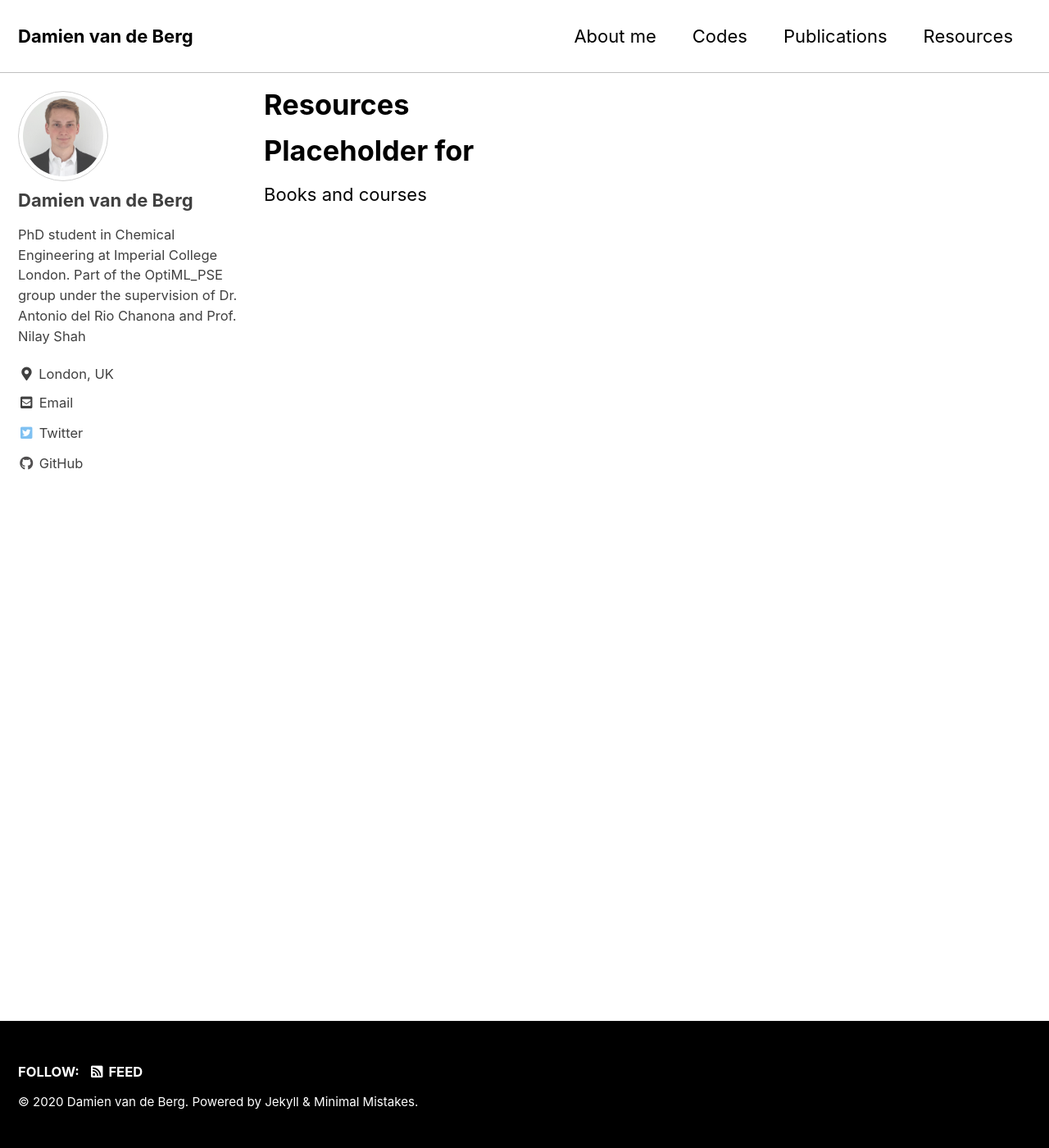
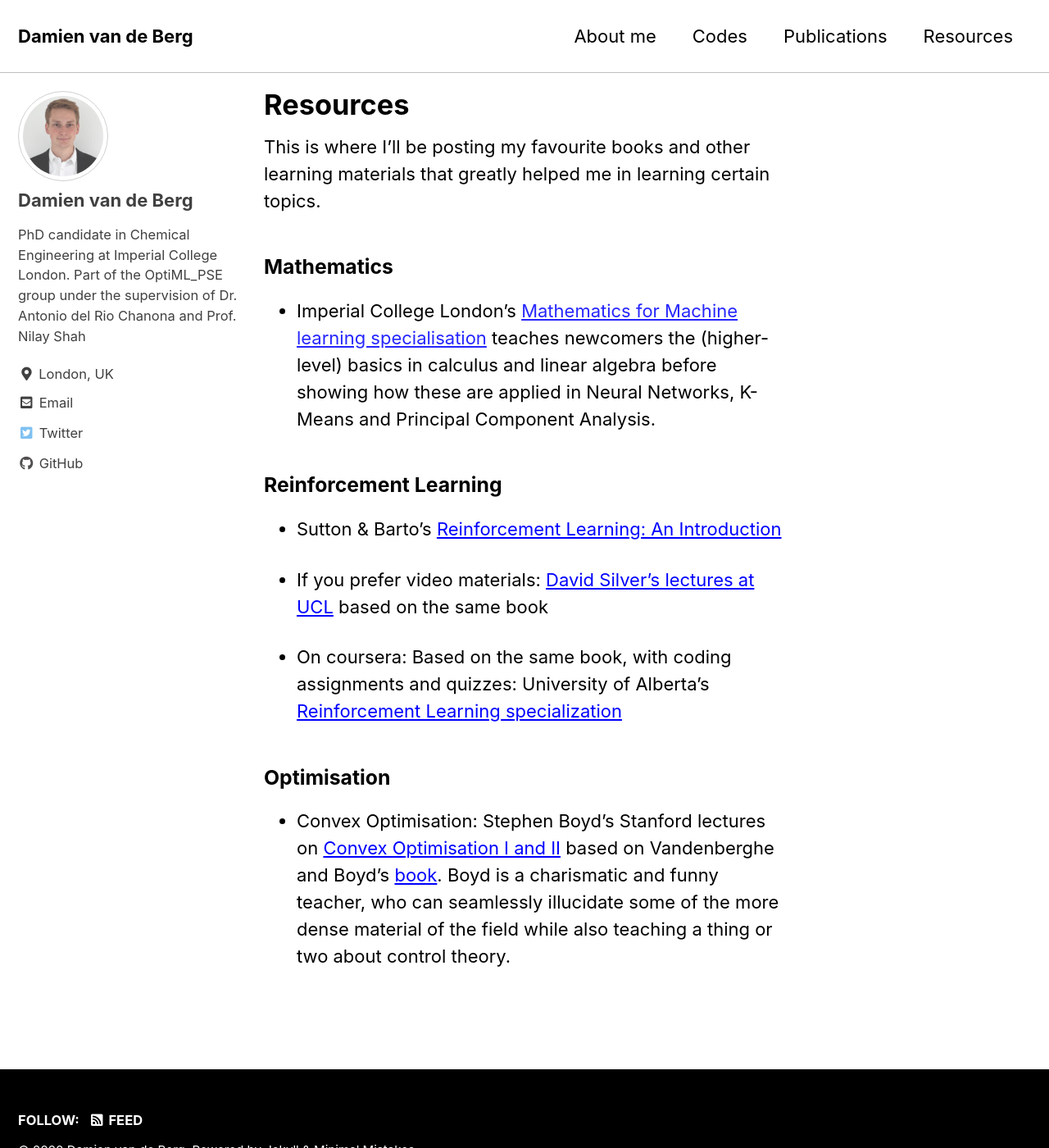
Before and after one commit to dv516/dv516.github.io, a Jekyll site: the page built from Resources.md, in a window 1280 px wide and 1400 px high. Shown: the whole window at 82% size. Built offline with Jekyll 4.4.1, drawn with Linux system fonts in a browser that asks for light colours; cached includes are drawn as plain includes.

Commit message:
Publication, About and Resources Content

```diff
--- a/Resources.md
+++ b/Resources.md
@@ -4,6 +4,17 @@ permalink: /resources/
 header: "Resources"
 ---
 
-# Placeholder for
+This is where I'll be posting my favourite books and other learning materials that greatly helped me in learning certain topics.
 
-Books and courses
+### Mathematics
+* Imperial College London's [Mathematics for Machine learning specialisation]() teaches newcomers the (higher-level) basics in calculus and linear algebra before showing how these are applied in Neural Networks, K-Means and Principal Component Analysis.
+
+### Reinforcement Learning
+* Sutton & Barto's [Reinforcement Learning: An Introduction](http://www.incompleteideas.net/book/the-book-2nd.html)
+
+* If you prefer video materials: [David Silver's lectures at UCL](https://www.youtube.com/playlist?list=PLqYmG7hTraZDM-OYHWgPebj2MfCFzFObQ) based on the same book
+
+* On coursera: Based on the same book, with coding assignments and quizzes: University of Alberta's [Reinforcement Learning specialization](https://www.coursera.org/specializations/reinforcement-learning)
+
+### Optimisation
+* Convex Optimisation: Stephen Boyd's Stanford lectures on [Convex Optimisation I and II](https://www.youtube.com/playlist?list=PL3940DD956CDF0622) based on Vandenberghe and Boyd's [book](https://web.stanford.edu/~boyd/cvxbook/). Boyd is a charismatic and funny teacher, who can seamlessly illucidate some of the more dense material of the field while also teaching a thing or two about control theory.
--- a/_config.yml
+++ b/_config.yml
@@ -95,7 +95,7 @@ analytics:
 author:
   name             : "Damien van de Berg"
   avatar           : "/images/Headshot.jpg" # path of avatar image, e.g. "/assets/images/bio-photo.jpg"
-  bio              : "PhD student in Chemical Engineering at Imperial College London. Part of the OptiML_PSE group under the supervision of Dr. Antonio del Rio Chanona and Prof. Nilay Shah"
+  bio              : "PhD candidate in Chemical Engineering at Imperial College London. Part of the OptiML_PSE group under the supervision of Dr. Antonio del Rio Chanona and Prof. Nilay Shah"
   location         : "London, UK"
   email            :
   links:
```
Also changed, not shown: Publications.md (+1 -3 lines), about.md (+14 -2 lines).
